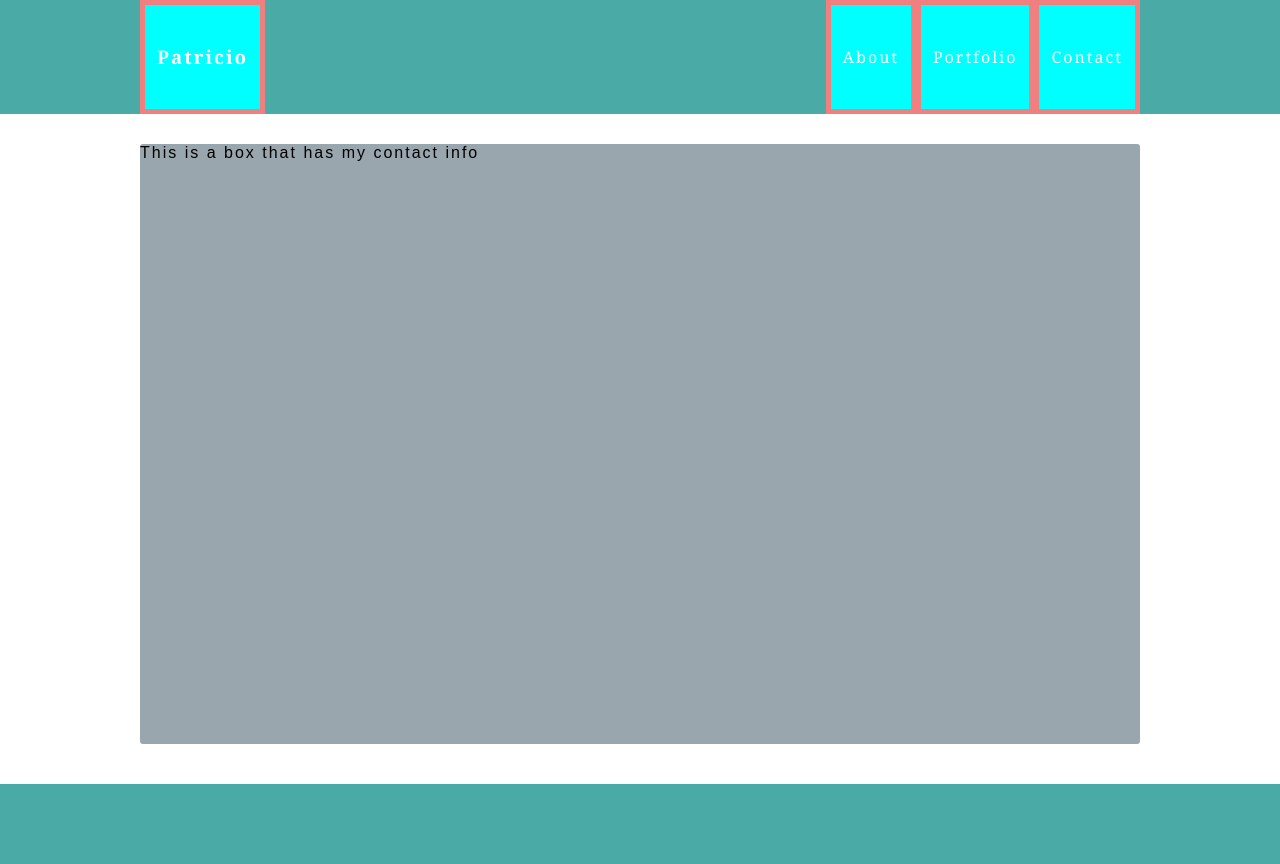
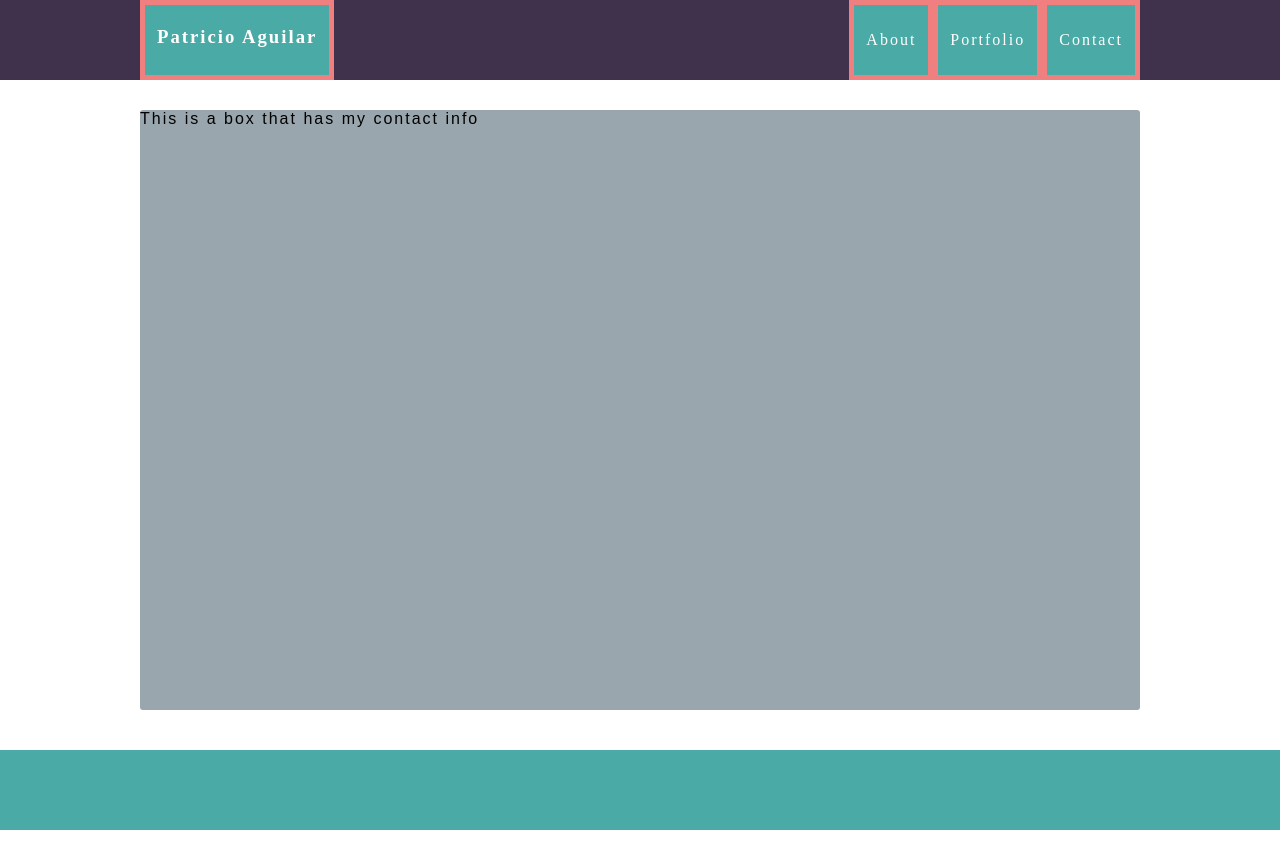
Before and after one commit to elpat77/Basic-Portfolio, a plain HTML site: page contact.html in a window 1280 px wide. After the commit the page ends 830 px from the top, so only its background shows below. Drawn offline with Linux system fonts and the light colour scheme.

Commit message:
adjusting header size/positioning

```diff
--- a/assets/css/style.css
+++ b/assets/css/style.css
@@ -1,23 +1,23 @@
 * {
     margin:0;
     letter-spacing: 2px;
+    box-sizing: border-box;
 }
 
 header {
-    height: 10vh;
-    width:100%;
-    display:table;
-    background-color:#4aaaa5;
-    font-family: 'Georgia', Times, Times New Roman, serif;
+    height:10vh;
+    background: rgb(64, 50, 77);
+    display: flex;
+    /* align-items:center;
+    justify-content: space-between; */
 }
 
 h3 {
     height: 10vh;
-    line-height: 10vh;
+    line-height: 5vh;
     color: white;
-    display: table;
     vertical-align:middle;
-    background-color: aqua;
+    background-color: #4aaaa5;
     border: 5px lightcoral solid;
     padding: 12px;
     float:left;
@@ -35,7 +35,7 @@ a {
     vertical-align:middle;
     text-decoration: none;
     color: white;
-    background-color: aqua;
+    background-color:#4aaaa5;
     border: 5px lightcoral solid;
     padding: 12px;
 }
--- a/contact.html
+++ b/contact.html
@@ -13,7 +13,7 @@
 <body>
     <header>
         <div class="box0">
-            <h3>Patricio</h3>
+            <h3>Patricio Aguilar</h3>
             <nav>
                 <a href="./index.html">About</a>
                 <a href="./portfolio.html">Portfolio</a>
```
